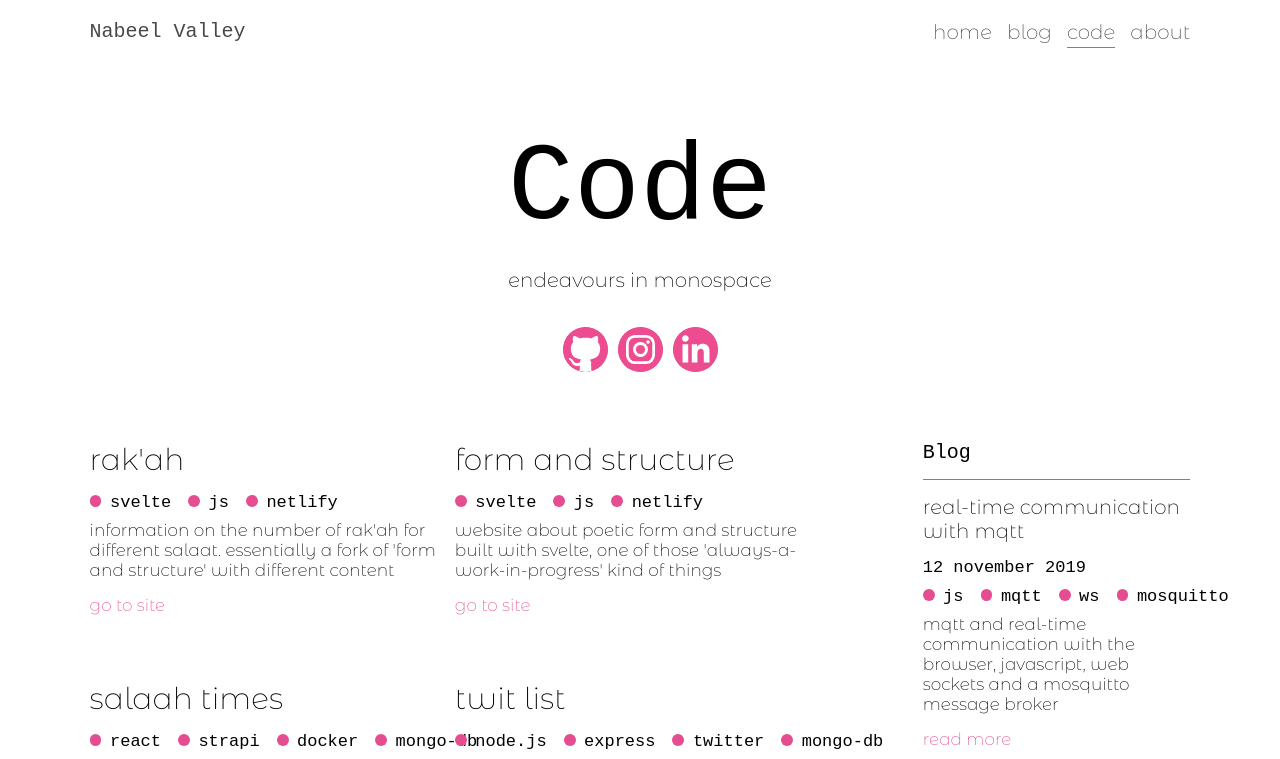
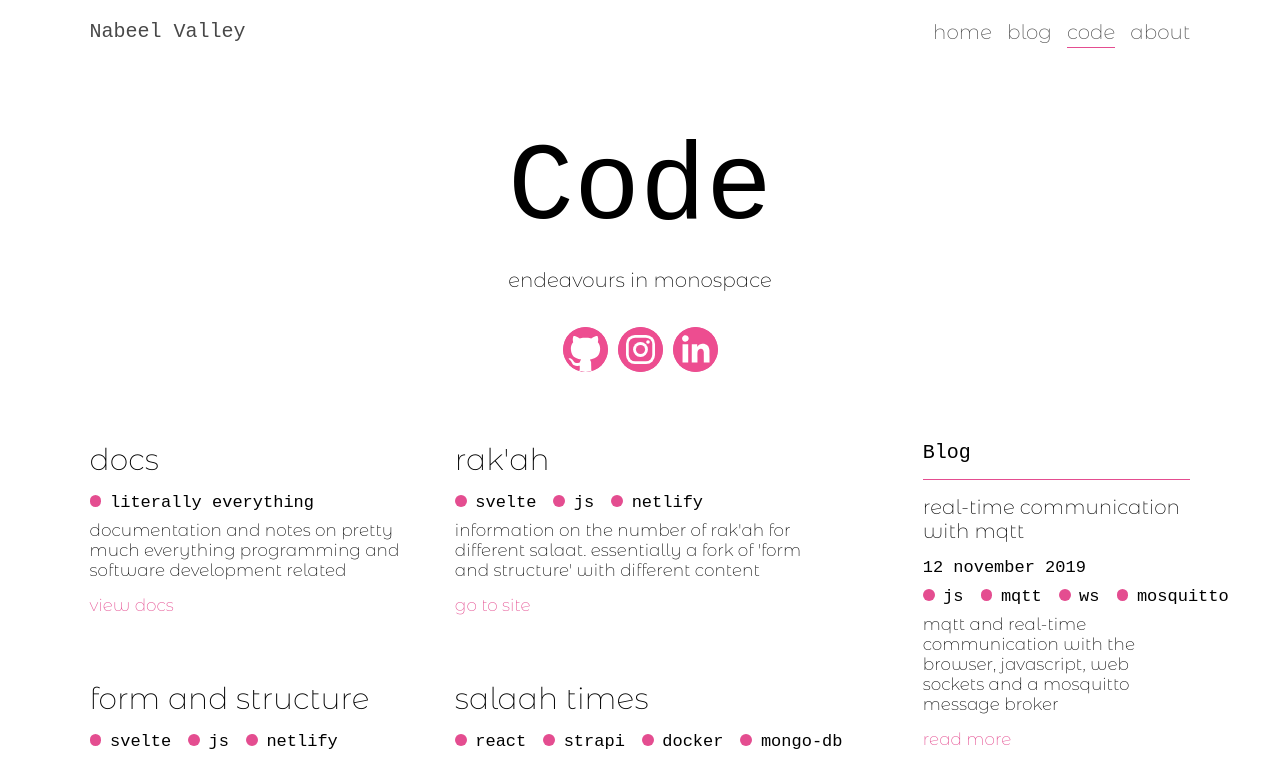
Before and after one commit to nabeelvalley/website, a React (Create React App) app: page /code in a window 1280 px wide. Shown: the top 759 px of the page. Built offline with nearby package versions, Linux system fonts and the light colour scheme; a web font is replaced by a local one.

Commit message:
:sparkles: add link to docs from code page

```diff
--- a/src/Code/Code.js
+++ b/src/Code/Code.js
@@ -11,6 +11,13 @@ const Code = () => <ContentPage title="Code" subtitle="Endeavours in Monospace">
     </Helmet>
 
     <ProjectGroup isFullWidth={false}>
+        <ProjectItem
+            title="Docs"
+            tech={['literally everything']}
+            description="Documentation and notes on pretty much everything programming and software development related"
+            link="/docs/index"
+            linkText="View Docs"
+        />
         <ProjectItem
             title="Rak'ah"
             tech={['svelte', 'js', 'netlify']}
```
